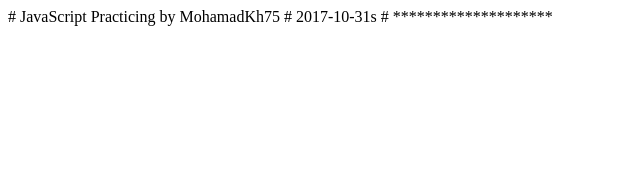
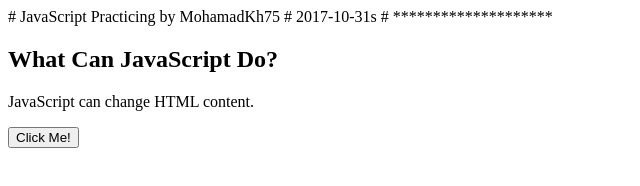
Before and after one commit to MoKhajavi75/JavaScript_Practicing, a plain HTML site: page index.html in a window 1280 px wide. Shown: the whole page, without its empty margins (0-640 px from the left). Drawn offline with Linux system fonts and the light colour scheme.

Commit message:
document.getElementById

```diff
--- a/index.html
+++ b/index.html
@@ -1,3 +1,16 @@
 # JavaScript Practicing by MohamadKh75
 # 2017-10-31s
 # ********************
+
+<!DOCTYPE html>
+<html>
+<body>
+
+<h2>What Can JavaScript Do?</h2>
+
+<p id="demo">JavaScript can change HTML content.</p>
+
+<button type="button" onclick='document.getElementById("demo").innerHTML = "Hello JavaScript!"'>Click Me!</button>
+
+</body>
+</html>
```
